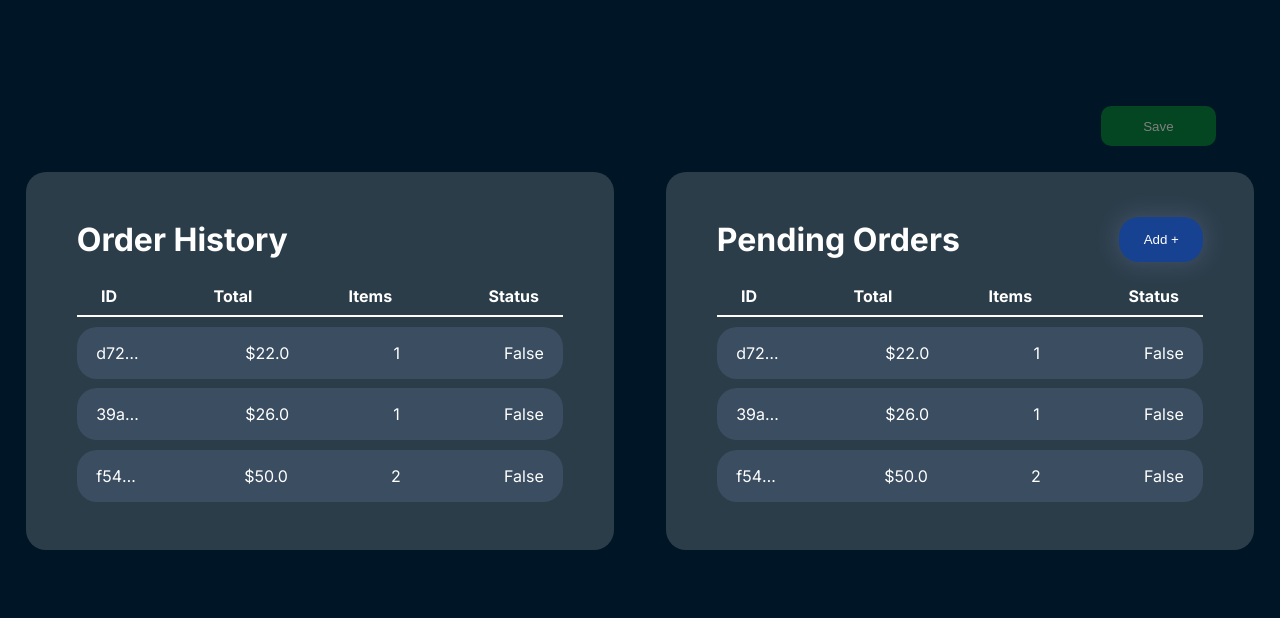
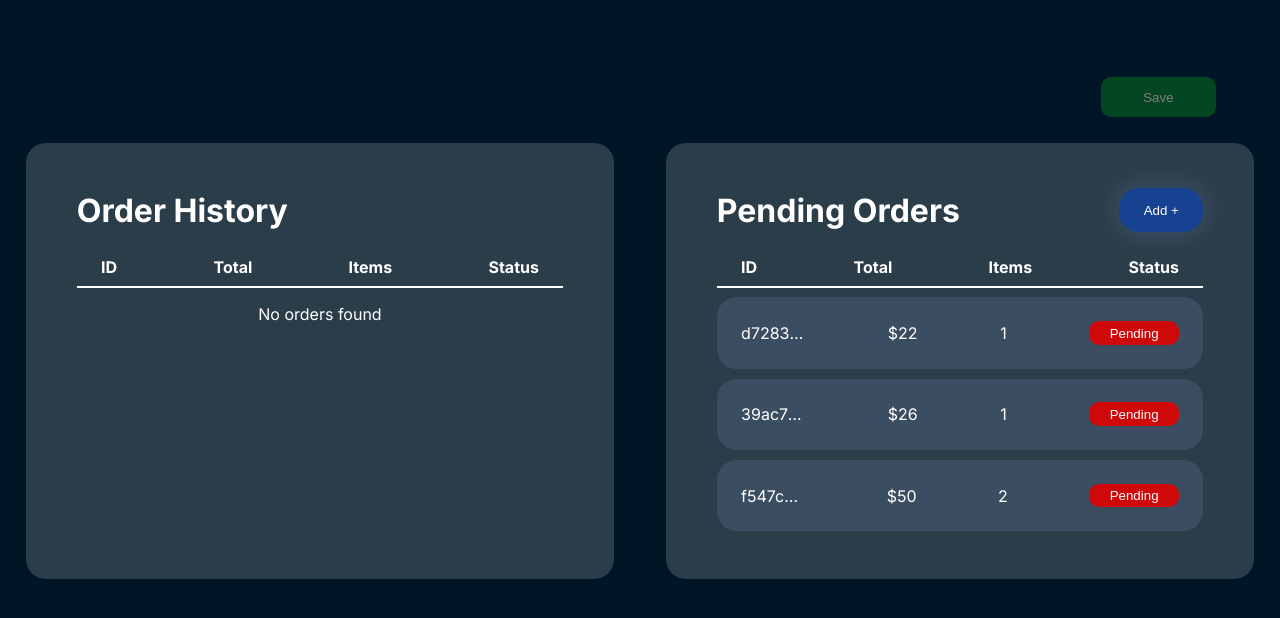
Before and after one commit to salmabentley/comsci-ia, a Flask app: page /orders in a window 1280 px wide. Shown: the part 59-677 px from the top of the page. Run offline with Flask 3, Linux system fonts and the light colour scheme.

Commit message:
order frontend done -fetching of orders -rendering of orders in proper format in frontend

```diff
--- a/app.py
+++ b/app.py
@@ -86,6 +86,25 @@
         return f"<OrderStock Order:{self.order_id} Stock:{self.stock_id} Qty:{self.quantity}>"
 
 
+@app.route('/get-orders')
+def get_orders():
+    orders = Orders.query.all()
+    order_data = [
+        {
+            'order_id': order.order_id,
+            'order_date': order.order_date.strftime('%Y-%m-%d'),
+            'status':order.status,
+            'total': order.total,
+            'order_items': [
+                {
+                    'stock_id': order_item.stock_id,
+                    'quantity': order_item.quantity
+                } for order_item in order.order_items
+            ]
+        } for order in orders
+    ]
+    return jsonify(order_data)
+
 @app.route('/orders', methods=['GET', 'POST'])
 def manage_orders():
     if request.method == 'GET':
@@ -100,22 +119,7 @@
                 'image': item.image
             } for item in stock
         ]
-        orders = Orders.query.all()
-        order_data = [
-            {
-                'order_id': order.order_id,
-                'order_date': order.order_date.strftime('%Y-%m-%d'),
-                'status':order.status,
-                'total': order.total,
-                'order_items': [
-                    {
-                        'stock_id': order_item.stock_id,
-                        'quantity': order_item.quantity
-                    } for order_item in order.order_items
-                ]
-            } for order in orders
-        ]
-        return render_template('order.html', stock=stock_data, orders=order_data)
+        return render_template('order.html', stock=stock_data)
 
     elif request.method == 'POST':
         data = request.json
--- a/static/order.js
+++ b/static/order.js
@@ -3,6 +3,8 @@
 let dateFlag = false;
 let total = 0;
 let quantityTemp = 1;
+let completedOrders = [];
+let pendingOrders = []
 
 function popup() {
     const popup = document.getElementById("popup");
@@ -142,7 +144,7 @@
             })
         }).then(response => {
             if (response.ok) {
-                window.location.href = '/order';
+                window.location.href = '/orders';
             } else {
                 alert("Error submitting order. Please try again.");
             }
@@ -156,7 +158,77 @@
 
 
 
+async function getOrders() {
+    await fetch('/get-orders').then(res => res.json())
+    .then(data => {
+        data.forEach(order => {
+            if (order.status === false) {
+                pendingOrders.push(order);
+            } else {
+                completedOrders.push(order);
+            }
+        })
+        renderOrders();
+        console.log('pending', pendingOrders);
+        console.log('completed', completedOrders)
+    })
+    .catch(err => console.log(err))
+}
+
+function renderOrders() {
+    const pendingList = document.getElementById('pending-order-container');
+    const completedList = document.getElementById('order-history-container');
+
+    pendingList.innerHTML = '';
+    completedList.innerHTML = '';
+
+    function orderFrontend(order, completed) {
+        const div = document.createElement('div');
+        div.className = 'order';
+        const id = document.createElement('p');
+        id.textContent = order.order_id;
+        const total = document.createElement('p');
+        total.textContent = `$${order.total}`;
+        const items = document.createElement('p');
+        items.textContent = order.order_items.length;
+        const statusButton = document.createElement('button');
+        completed ? statusButton.textContent = 'Completed' : statusButton.textContent = 'Pending';
+        completed ? statusButton.className = 'status completed' : statusButton.className = 'status pending';
+
+        statusButton.onclick = (e) => {
+            e.preventDefault();
+            console.log(e)
+        }
+        div.appendChild(id);
+        div.appendChild(total);
+        div.appendChild(items);
+        div.appendChild(statusButton);
+        completed ? completedList.appendChild(div) : pendingList.appendChild(div);
+    }
+
+    if (pendingOrders.length == 0) {
+        pendingList.innerHTML = '<p>No orders found</p>';
+    } else {
+        pendingOrders.forEach(order => {
+            orderFrontend(order, completed = false)
+        })
+    }
+
+    if (completedOrders.length == 0 ) {
+        completedList.innerHTML = '<p>No orders found</p>';
+    } else {
+        completedOrders.forEach(order => {
+            orderFrontend(order, completed = true)
+        })
+    }
+}
+
+
+
+// WINDOW FUNCTION
+
 window.onload = () => {
+    getOrders()
     const date = document.getElementById("date");
     date.max = new Date().toISOString().split("T")[0];
     date.addEventListener("input", () => {
--- a/static/styles/order.css
+++ b/static/styles/order.css
@@ -65,6 +65,13 @@
     width: 7vw;
 }
 
+.order p {
+    max-width: 5vw;
+    text-overflow: ellipsis;
+    white-space: nowrap;
+    overflow: hidden;
+}
+
 main {
     flex-direction: column;
 }
@@ -116,18 +123,18 @@
     border-radius: 20px;
     box-shadow: 1px 1px 20px 10px rgba(15, 1, 53, 0.6);
 }
-.order {
+.stock {
     padding: 0 4%;
     display: flex;
     justify-content: space-between;
     align-items: center;
 }
 
-.order input {
+.stock input {
     width: 7%;
 }
 
-.order p {
+.stock p {
     max-width: 10%;
     text-overflow: ellipsis;
     white-space: nowrap;
--- a/templates/order.html
+++ b/templates/order.html
@@ -86,7 +86,7 @@
                 <h4>Status</h4>
             </div>
             <div id="order-history-container">
-                {% if orders %}
+                <!-- {% if orders %}
                     {% for order in orders %}
                         <div class="order">
                             <p>{{ order.order_id }}</p>
@@ -97,7 +97,7 @@
                     {% endfor %}
                 {% else %}
                     <p>No orders found</p>
-                {% endif %}
+                {% endif %} -->
                 <!-- <div class="order">
                     <p>sdjofh284fwadf</p>
                     <p>$123</p>
@@ -121,8 +121,8 @@
                 <h4>Items</h4>
                 <h4>Status</h4>
             </div>
-            <div id="order-history-container">
-                {% if orders %}
+            <div id="pending-order-container">
+                <!-- {% if orders %}
                     {% for order in orders %}
                         <div class="order">
                             <p>{{ order.order_id }}</p>
@@ -133,7 +133,7 @@
                     {% endfor %}
                 {% else %}
                     <p>No orders found</p>
-                {% endif %}
+                {% endif %} -->
                 <!-- <div class="order">
                     <p>sdjofh284fwadf</p>
                     <p>$123</p>
```
Also changed, not shown: instance/database.db.
